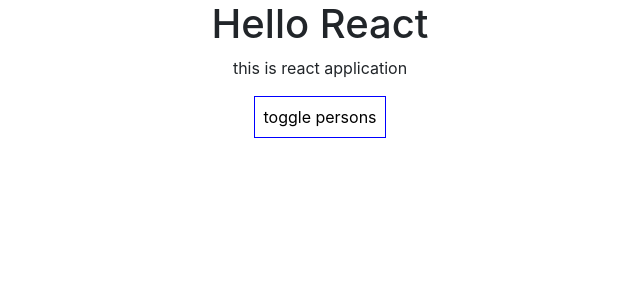
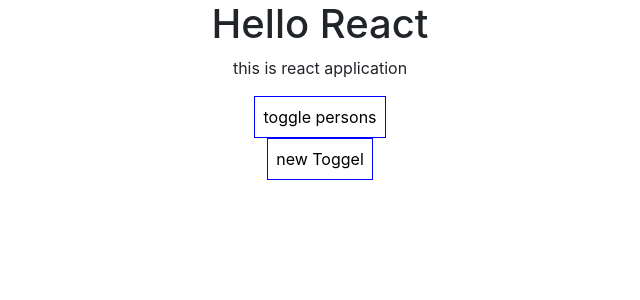
Before and after one commit to bpahadiya/react_frontend, a React (Create React App) app: page / in a window 1280 px wide. Shown: the top 300 px of the page, without its empty margins (320-960 px from the left). Built offline with nearby package versions, Linux system fonts and the light colour scheme.

Commit message:
add new toggel functionality

```diff
--- a/src/App.js
+++ b/src/App.js
@@ -57,6 +57,13 @@ class App extends Component {
     })
   }
 
+  addtoggleperson = () => {
+    const persons = this.state.persons;
+    const person = {id: persons.length + 1, name: '', age: ''}
+    persons.push(person);
+    this.setState({persons: persons});
+  }
+
   deleteperson = (personIndex) => {
     const persons = this.state.persons; //it is good practice to create a copy of your array which you want to manipulate.
     // const persons = [...this.state.persons]; // you can also do this.
@@ -100,6 +107,10 @@ class App extends Component {
         style ={style}
         onClick={this.togglepersons}>toggle persons</button>
         {persons}
+
+        <p><button
+        style ={style}
+        onClick={this.addtoggleperson}> new Toggel</button></p>
       </div>
     );
     // return React.createElement('div', null, 'h1', 'hii this is react app') -> this is also wrong bacos it is not treating 'h1' as heading
--- a/src/Person/Person.js
+++ b/src/Person/Person.js
@@ -17,8 +17,8 @@ const person  = (props) => {
 		<div className = "Person">
 		  <p onClick={props.click}> I am {props.name} and my age is {props.age} </p>
 		  <p> {props.children} </p>
-		  <input type ="text" name = "name" onChange={props.changed} value={props.name}/>&nbsp;&nbsp;
-      <input type ="number" name = "age" onChange={props.changed} value={props.age}/>
+		  <input type ="text" name = "name" onChange={props.changed} placeholder = "Not Available" value={props.name}/>&nbsp;&nbsp;
+      <input type ="number" name = "age" onChange={props.changed} placeholder = "Not Available" value={props.age}/>
 		</div>
 	)
 };
```
